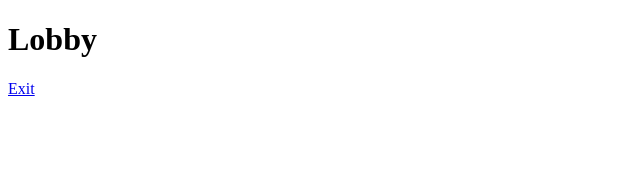
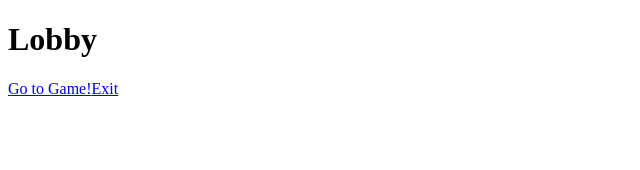
Before and after one commit to daurham/1000BlankWhiteCards, a React app: page /Lobby in a window 1280 px wide. Shown: the top 170 px of the page, without its empty margins (0-640 px from the left). Built offline with nearby package versions, Linux system fonts and the light colour scheme; the HTML template or start-up script is replaced by a standard one.

Commit message:
added link to game from lobby

```diff
--- a/client/src/components/Lobby.jsx
+++ b/client/src/components/Lobby.jsx
@@ -8,6 +8,7 @@ export default function Lobby() {
   return (
   <div>
     <h1>Lobby</h1>
+    <Link to="/Game">Go to Game!</Link>
     <Link to="/">Exit</Link>
   </div>
   );
```
